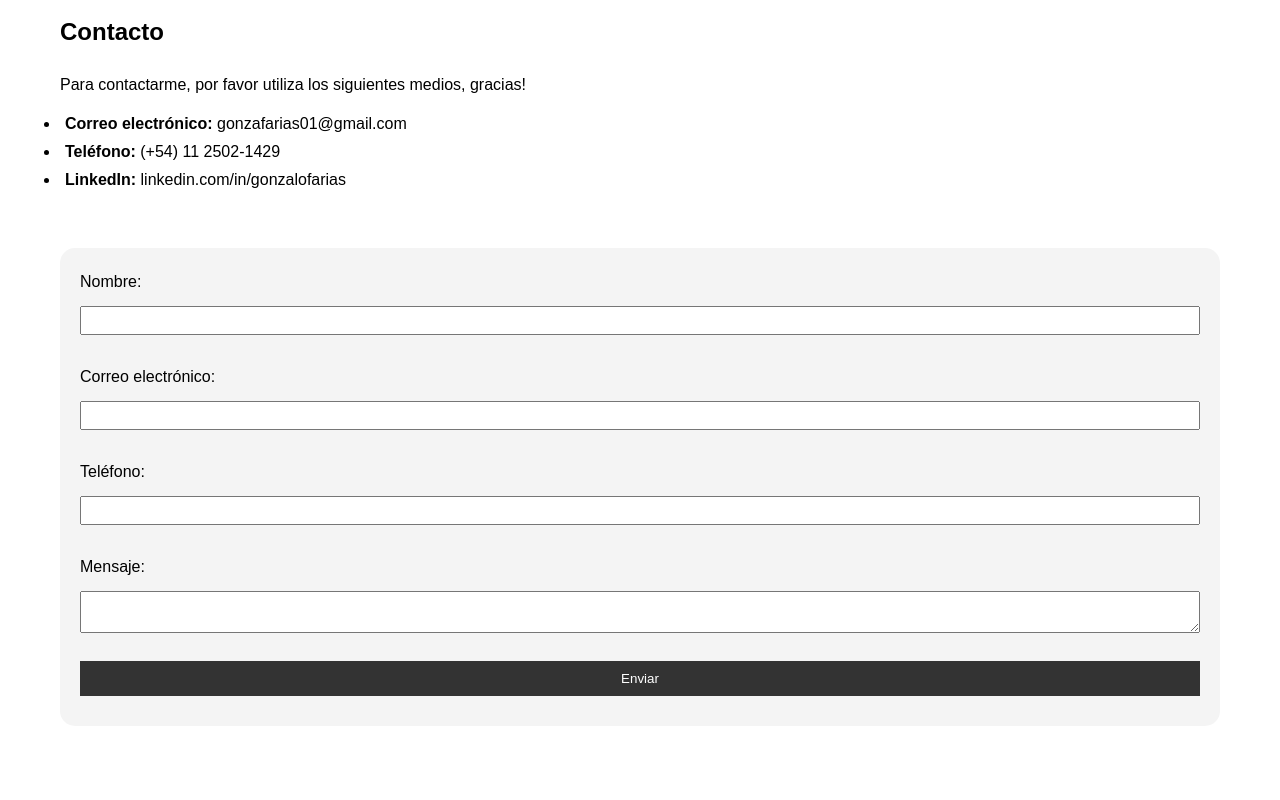
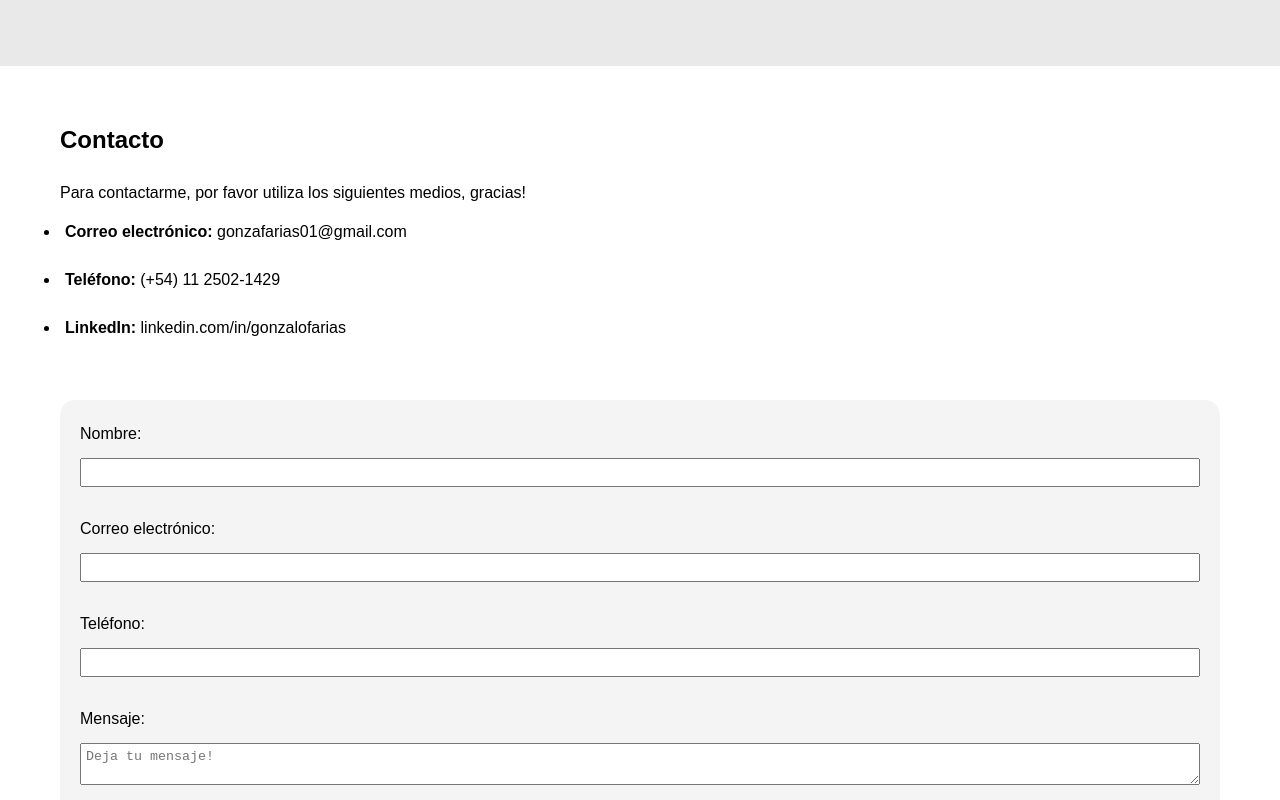
Before and after one commit to GonzaFarias/PW1-UNO, a plain HTML site: page TP1 - CV/index.html in a window 1280 px wide. Shown: the part 1780-2580 px from the top of the page. Drawn offline with Linux system fonts and the light colour scheme.

Commit message:
Add files via upload

```diff
--- a/TP1 - CV/index.html
+++ b/TP1 - CV/index.html
@@ -17,7 +17,7 @@
     <!-- Header -->
     <header>
         <div>
-            <h1>GONZALO FARÍAS</h1>
+            <h1>GONZALO <span>FARÍAS</span></h1>
             <h5>Estudiante de Informática</h5>
         </div>
         <img id="foto" src="img/perfil.jpg" alt="perfil GonzaFarias">
@@ -109,7 +109,7 @@
         <h2>Contacto</h2>
         <p>Para contactarme, por favor utiliza los siguientes medios, gracias!</p>
         <ul>
-            <li><strong>Correo electrónico:</strong> gonzafarias01@gmail.com</li>
+            <li><strong>Correo electrónico:</strong> <a href="mailto:gonzafarias01@gmail.com" target="_blank">gonzafarias01@gmail.com</a> </li>
             <li><strong>Teléfono:</strong> (+54) 11 2502-1429</li>
             <li><strong>LinkedIn: </strong><a href="https://www.linkedin.com/in/gonzalofarias/"
                     target="_blank">linkedin.com/in/gonzalofarias</a></li>
@@ -126,7 +126,7 @@
             <input type="tel" id="telefono" name="telefono"><br>
 
             <label for="mensaje">Mensaje:</label>
-            <textarea id="mensaje" name="mensaje"></textarea><br>
+            <textarea id="mensaje" name="mensaje" placeholder="Deja tu mensaje!"></textarea><br>
 
             <input type="submit" value="Enviar">
         </form>
--- a/TP1 - CV/styles.css
+++ b/TP1 - CV/styles.css
@@ -17,6 +17,7 @@
 
 li {
     padding: 5px;
+    margin-bottom: 20px;
 }
 
 li a {
@@ -72,12 +73,17 @@
     padding: 5px 0px 5px 0px;
 }
 
+::placeholder{
+   padding-left: 5px;
+}
+
 input[type="submit"] {
     background-color: #333;
     color: #fff;
     padding: 10px;
     border: none;
     cursor: pointer;
+    font-weight: bold;
 }
 
 input:hover,
```
